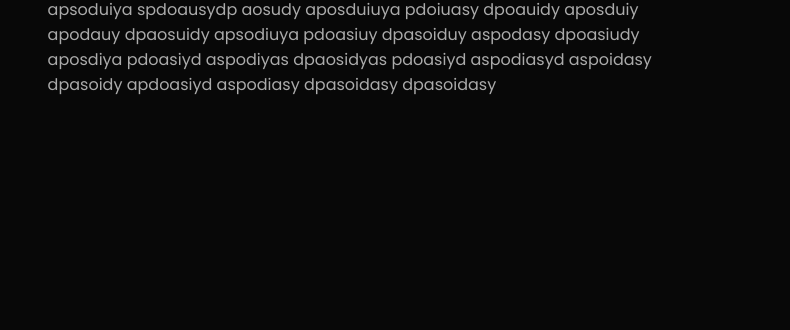
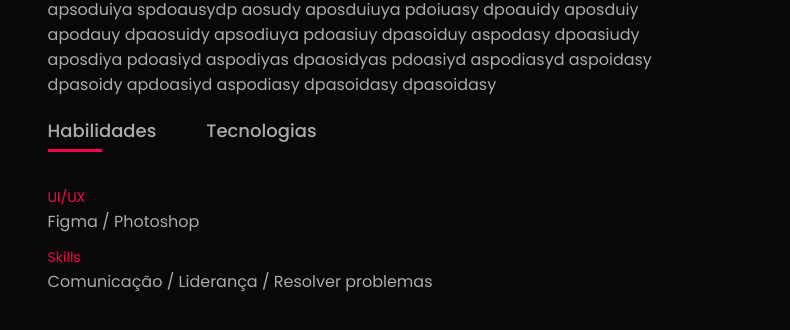
Before and after one commit to BrenoPinadeSa/Portfolio-Breno-Pina, a plain HTML site: page index.html in a window 1280 px wide. Shown: the part 1033-1363 px from the top of the page, 490-1280 px from the left. Before the commit the page ends 1256 px from the top, so only its background shows below. Drawn offline with Linux system fonts and the light colour scheme.

Commit message:
aba skills e tec

```diff
--- a/index.html
+++ b/index.html
@@ -43,7 +43,33 @@
                 </div>
                 <div class="about-col-2">
                     <h1 class="sub-title">Sobre mim</h1>
-                    <p>aoskdoasaokdoajkdpioasudgg aspdoiuayhd paosiudh adpoiauy dpaoudy aposduyd paiosudy apsoduiya posiduya spdouaysd paosudy aposdy apsoduiya spdoausydp aosudy aposduiuya pdoiuasy dpoauidy aposduiy apodauy dpaosuidy apsodiuya pdoasiuy dpasoiduy aspodasy dpoasiudy aposdiya pdoasiyd aspodiyas dpaosidyas pdoasiyd aspodiasyd aspoidasy dpasoidy apdoasiyd aspodiasy dpasoidasy dpasoidasy </p>
+                    <p>aoskdoasaokdoajkdpioasudgg aspdoiuayhd paosiudh adpoiauy
+                    dpaoudy aposduyd paiosudy apsoduiya posiduya spdouaysd paosudy aposdy
+                    apsoduiya spdoausydp aosudy aposduiuya pdoiuasy dpoauidy aposduiy apodauy
+                    dpaosuidy apsodiuya pdoasiuy dpasoiduy aspodasy dpoasiudy aposdiya pdoasiyd
+                    aspodiyas dpaosidyas pdoasiyd aspodiasyd aspoidasy dpasoidy apdoasiyd aspodiasy
+                    dpasoidasy dpasoidasy </p>
+
+                    <div class="tab-titles">
+                       <p class="tab-link active-link">Habilidades</p>
+                       <p class="tab-link">Tecnologias</p>
+                    </div>
+                    <div class="tab-contents">
+                        <ul>
+                            <li><span>UI/UX</span><br>Figma / Photoshop</li>
+                            <li><span>Skills</span><br>Comunicação / Liderança / Resolver problemas</li>
+                        </ul>
+                    </div>
+                    <div class="tab-contents">
+                        <div class="logo-tec">
+                            <div class="html-logo"></div>
+                            <div class="css-logo"></div>
+                            <div class="js-logo"></div>
+                            <div class="git-logo"></div>
+                            <div class="react-logo"></div>
+                            <div class="node-logo"></div>
+                        </div>
+                    </div>
                 </div>
             </div>
         </div>
--- a/style.css
+++ b/style.css
@@ -107,3 +107,40 @@
    font-weight: 600;
    color: #fff;
  }
+
+ .tab-titles{
+   display: flex;
+   margin: 20px 0 40px;
+ }
+
+ .tab-link{
+   margin-right: 50px;
+   font-size: 18px;
+   font-weight: 500;
+   cursor: pointer;
+   position: relative;
+ }
+
+ .tab-link::after{
+   content: '';
+   width: 0;
+   height: 3px;
+   background: #ff004f;
+   position: absolute;
+   left: 0;
+   bottom: -8px;
+   transition: 0.5s;
+ }
+
+ .tab-link.active-link::after{
+   width: 50%;
+ }
+
+ .tab-contents ul li{
+   list-style: none;
+   margin: 10px 0;
+ }
+ .tab-contents ul li span{
+   color: #ff004f;
+   font-size: 14px;
+ }
```
